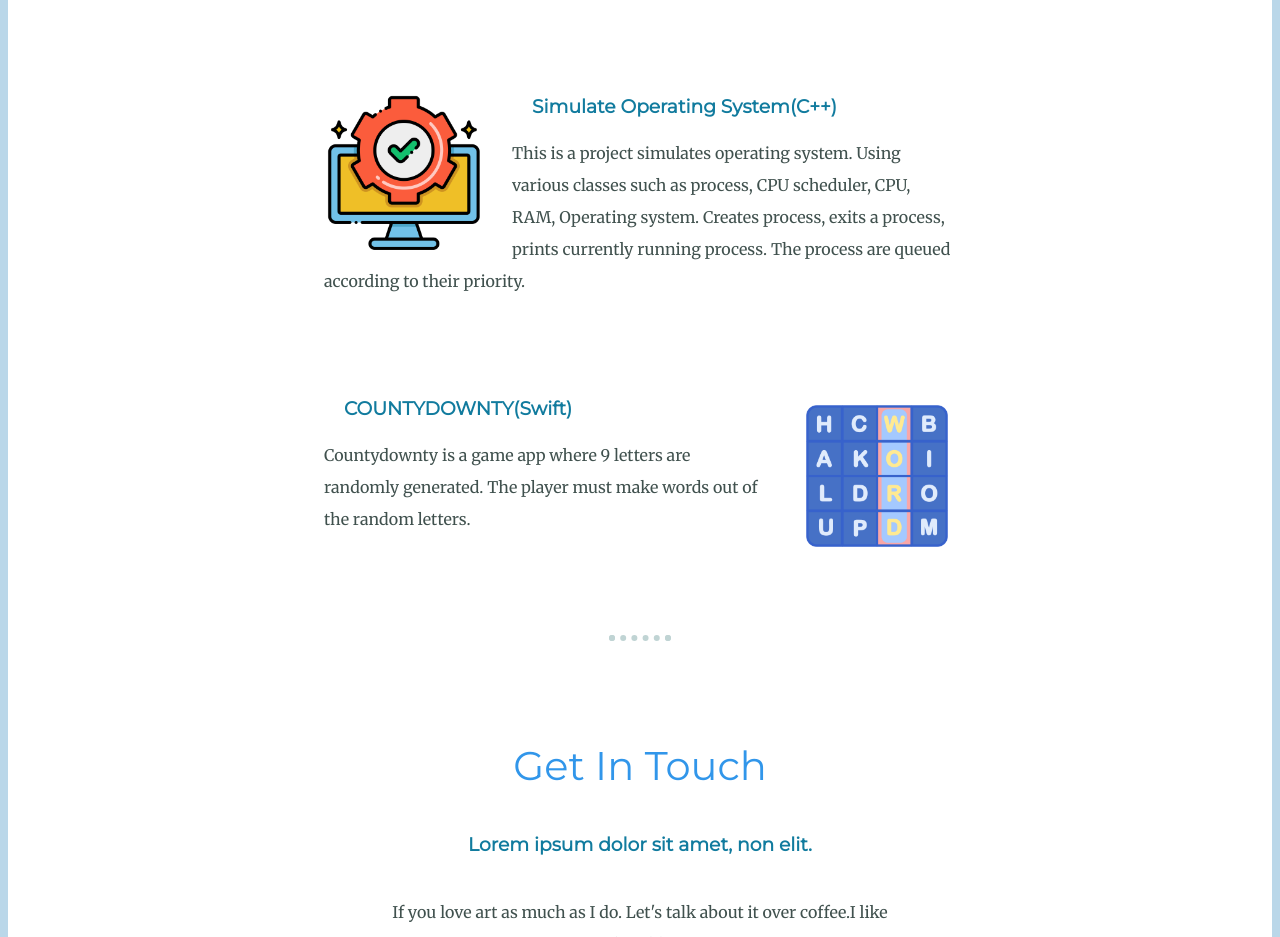
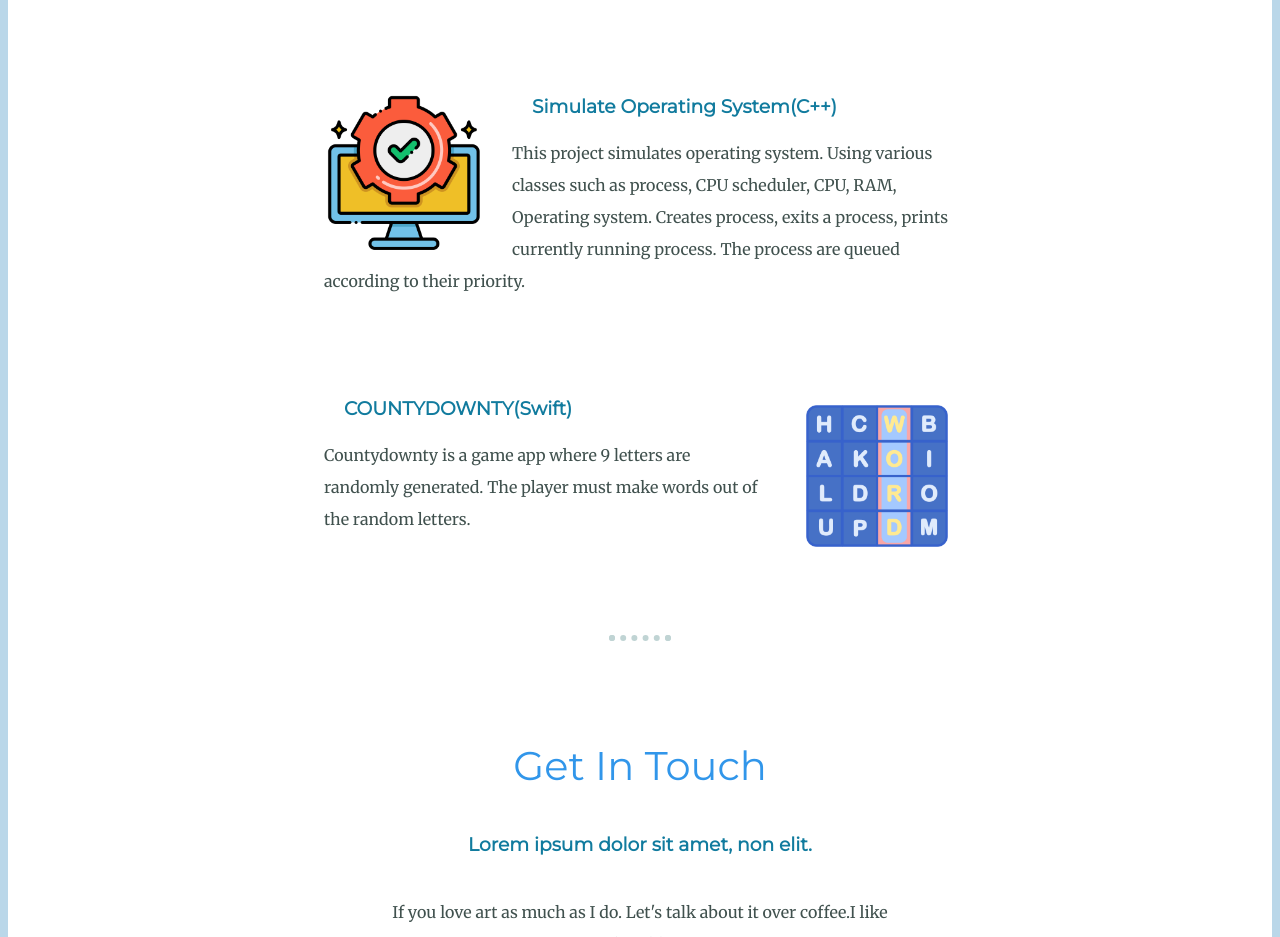
Before and after one commit to tnyima19/Personal-website-II, a plain HTML site: page index.html in a window 1280 px wide. Shown: the part 2240-3177 px from the top of the page. Drawn offline with Linux system fonts and the light colour scheme.

Commit message:
isuues corrected

```diff
--- a/index.html
+++ b/index.html
@@ -38,7 +38,7 @@
           <div class="skill-row">
             <img class="browser" src="images/operational-system.png" alt="">
             <h3><a href="https://github.com/tnyima19/Simulate-Operating-System">Simulate Operating System(C++)</a></h3>
-            <p>This is a project simulates operating system. Using various classes such as process, CPU scheduler, CPU, RAM, Operating system. Creates process, exits a process, prints currently running process. The process are queued according to their priority.</p>
+            <p>This project simulates operating system. Using various classes such as process, CPU scheduler, CPU, RAM, Operating system. Creates process, exits a process, prints currently running process. The process are queued according to their priority.</p>
           </div>
           <div class="skill-row">
             <img class="data" src="images/word.png" alt="">
```
Also changed, not shown: 1 other file.
